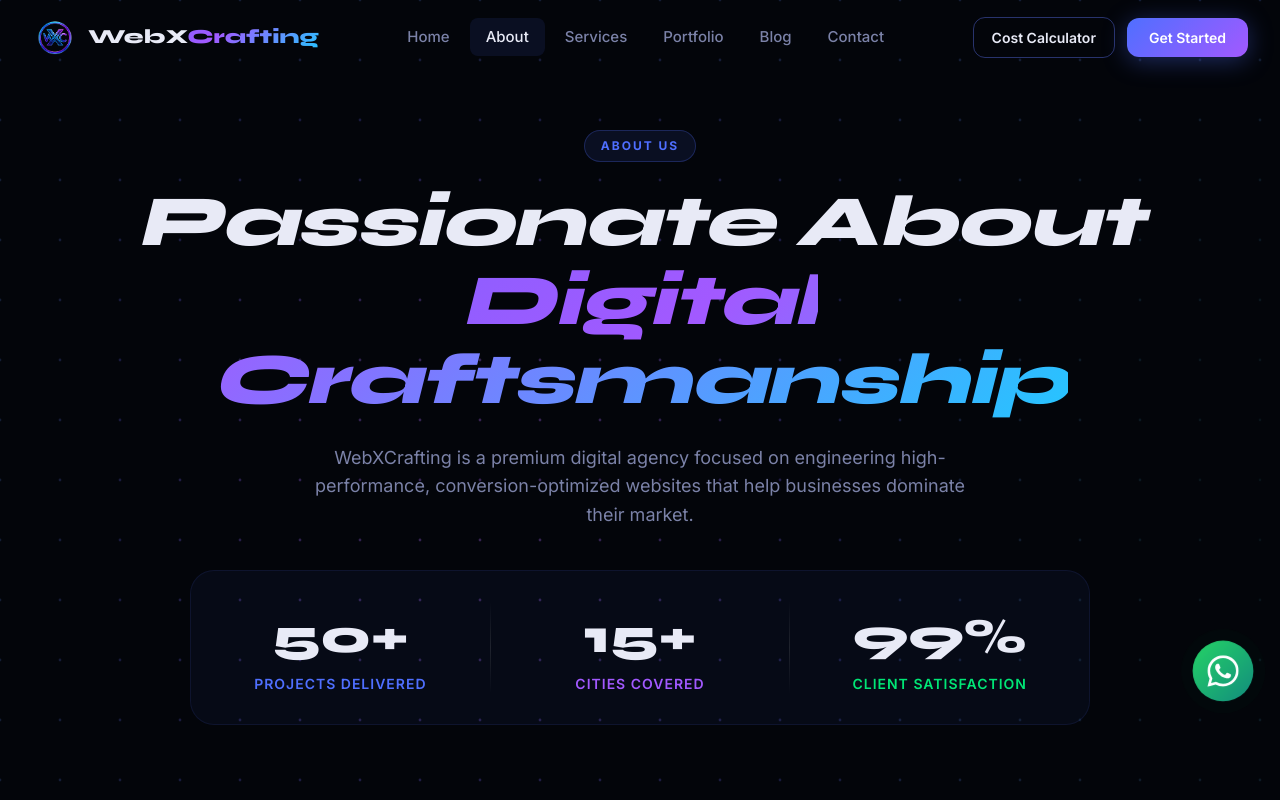
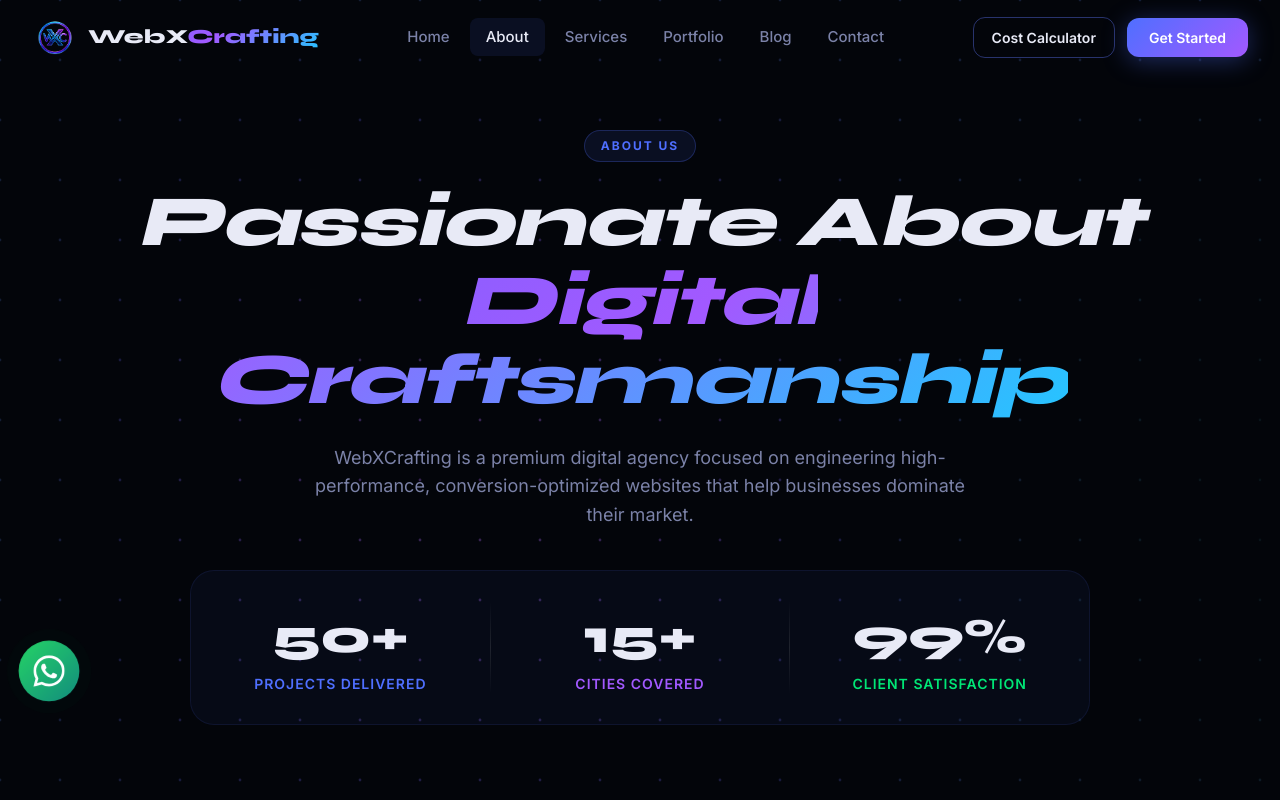
Before and after one commit to webxcrafting07/webxcrafting, a Next.js app: page /about in a window 1280 px wide. Shown: the top 800 px of the page. Built offline with nearby package versions, Linux system fonts and the light colour scheme.

Commit message:
style: move whatsapp button to bottom-left to prevent overlap with tawk.to chat widget globally

```diff
--- a/app/globals.css
+++ b/app/globals.css
@@ -431,7 +431,7 @@ h6 {
 .whatsapp-btn {
   position: fixed;
   bottom: 100px;
-  right: 28px;
+  left: 20px;
   z-index: 1000;
   width: 58px;
   height: 58px;
--- a/components/WhatsAppButton.tsx
+++ b/components/WhatsAppButton.tsx
@@ -23,7 +23,7 @@ export default function WhatsAppButton() {
       <span
         style={{
           position: 'absolute',
-          right: 68,
+          left: 68,
           background: 'rgba(10,14,28,0.9)',
           backdropFilter: 'blur(12px)',
           border: '1px solid rgba(37,211,102,0.3)',
@@ -35,7 +35,7 @@ export default function WhatsAppButton() {
           fontWeight: 500,
           whiteSpace: 'nowrap',
           opacity: hovered ? 1 : 0,
-          transform: hovered ? 'translateX(0)' : 'translateX(6px)',
+          transform: hovered ? 'translateX(0)' : 'translateX(-6px)',
           transition: 'all 0.2s ease',
           pointerEvents: 'none',
         }}
```
